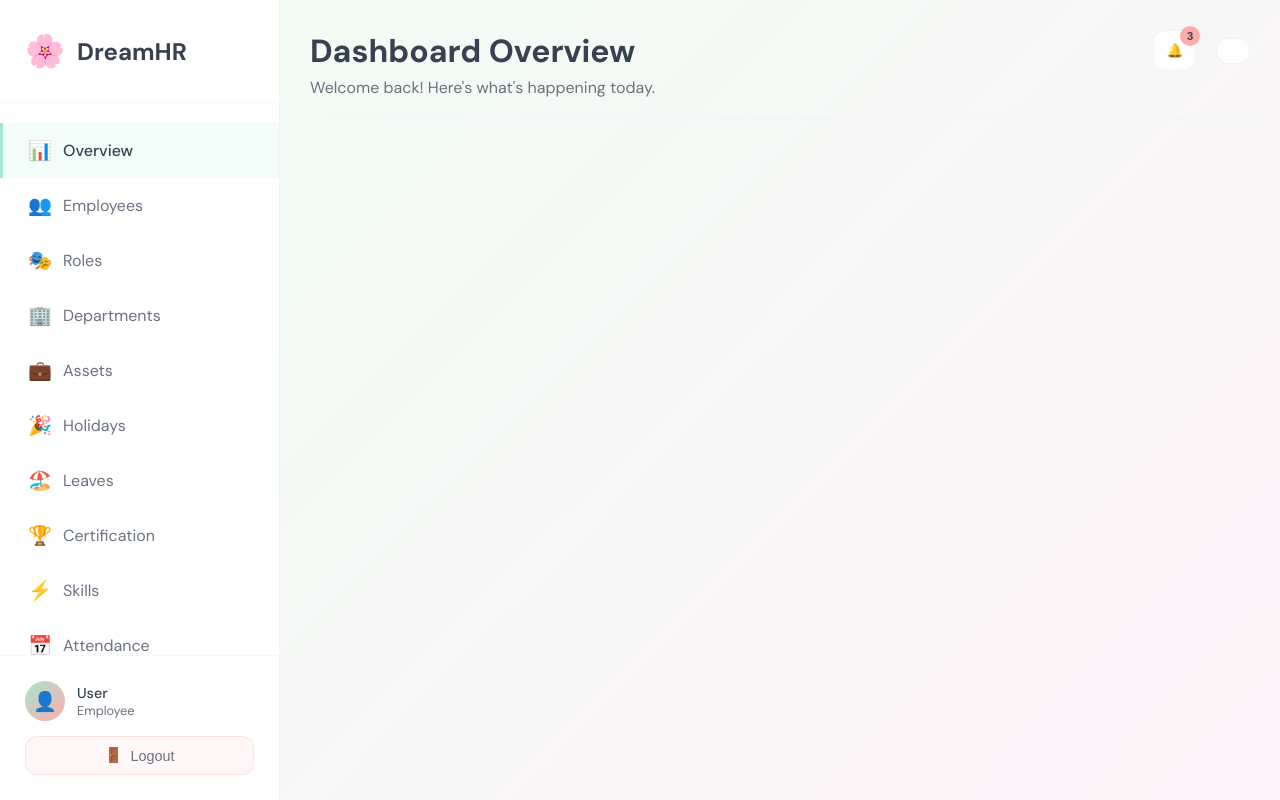
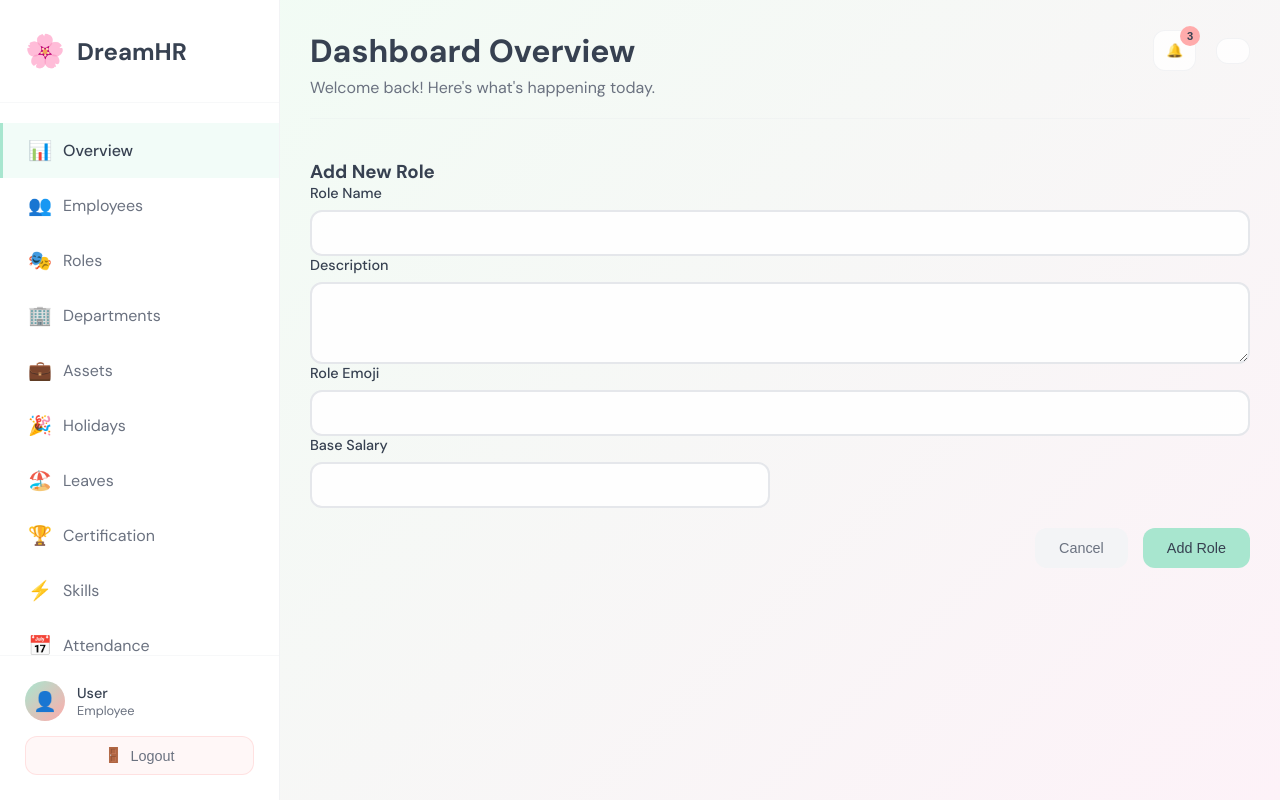
Before and after one commit to KyawKyawLin19/ems-php, a PHP site: page /role_add.php in a window 1280 px wide. Run offline with PHP 8.4, Linux system fonts and the light colour scheme.

Commit message:
Updating role features

```diff
--- a/admin/Role.php
+++ b/admin/Role.php
@@ -19,6 +19,17 @@ class Role
         return $stmt->fetchAll();
     }
 
+    public function addRoles($data){
+        $pdo = $this->getPDO();
+        $stmt = $pdo->prepare("INSERT INTO roles (role_name, description, emoji, base_salary) VALUES (:name, :description, :emoji, :base_salary)");
+        return $stmt->execute([
+            ':name' => $data['name'],
+            ':description' => $data['description'],
+            ':emoji' => $data['emoji'],
+            ':base_salary' => $data['base_salary'],
+        ]);
+    }
+
 
 }
 ?>
--- a/admin/role_add.php
+++ b/admin/role_add.php
@@ -1,111 +1,58 @@
+<?php
+
+require_once("Role.php");
+
+if(isset($_POST['submit'])){
+    //die(var_dump($_POST));
+    $roleObj = new Role();
+    $addRoleObj = $roleObj->addRoles($_POST);
+    if ($addRoleObj) {
+        echo "<script>alert('Successfully Created!');window.location.href='roles.php';</script>";
+    }
+}
+
+
+?>
+
+
+
 <?php require_once('layouts/master.php') ?>
     <!-- Add Employee Modal  -->
-    <div id="addRoleModal" class="modal">
-        <div class="modal-content">
-            <div class="modal-header">
+    <div>
+        <div>
+            <div>
                 <h3>Add New Role</h3>
-                <button class="close-btn" id="closeRoleModal">&times;</button>
             </div>
-            <form id="addRoleForm" class="modal-form">
+            <form method="POST" id="addRoleForm" >
                 <div class="form-group">
                     <label for="roleName">Role Name</label>
-                    <input type="text" id="roleName" required>
+                    <input type="text" id="roleName" name="name" required>
                     <span class="input-focus"></span>
                 </div>
 
                 <div class="form-group">
                     <label for="roleDescription">Description</label>
-                    <textarea id="roleDescription" rows="3" required></textarea>
+                    <textarea id="roleDescription" rows="3" name="description" required></textarea>
                     <span class="input-focus"></span>
                 </div>
 
                 <div class="form-group">
-                    <label for="roleLevel">Role Level</label>
-                    <select id="roleLevel" required>
-                        <option value="">Select Level</option>
-                        <option value="executive">Executive</option>
-                        <option value="senior">Senior</option>
-                        <option value="mid">Mid-Level</option>
-                        <option value="junior">Junior</option>
-                        <option value="entry">Entry Level</option>
-                    </select>
-                    <span class="input-focus"></span>
+                    <label for="roleEmoji">Role Emoji</label>
+                    <input type="text" id="roleEmoji" name="emoji" required>
                 </div>
 
-                <div class="form-group">
-                    <label for="roleDepartment">Department</label>
-                    <select id="roleDepartment" required>
-                        <option value="">Select Department</option>
-                        <option value="hr">Human Resources</option>
-                        <option value="it">Information Technology</option>
-                        <option value="finance">Finance</option>
-                        <option value="marketing">Marketing</option>
-                        <option value="sales">Sales</option>
-                        <option value="operations">Operations</option>
-                        <option value="all">All Departments</option>
-                    </select>
-                    <span class="input-focus"></span>
-                </div>
 
                 <div class="form-row">
                     <div class="form-group">
-                        <label for="roleMinSalary">Minimum Salary</label>
-                        <input type="number" id="roleMinSalary" min="0" step="1000" required>
-                        <span class="input-focus"></span>
-                    </div>
-
-                    <div class="form-group">
-                        <label for="roleMaxSalary">Maximum Salary</label>
-                        <input type="number" id="roleMaxSalary" min="0" step="1000" required>
+                        <label for="roleMinSalary">Base Salary</label>
+                        <input type="number" id="roleMinSalary" min="0" step="1000" name="base_salary" required>
                         <span class="input-focus"></span>
                     </div>
                 </div>
 
-                <div class="form-group">
-                    <label class="field-label">Permissions</label>
-                    <div class="checkbox-group">
-                        <label class="checkbox-container">
-                            <input type="checkbox" name="rolePermissions" value="read">
-                            <span class="checkbox-mark"></span>
-                            Read Access
-                        </label>
-                        <label class="checkbox-container">
-                            <input type="checkbox" name="rolePermissions" value="write">
-                            <span class="checkbox-mark"></span>
-                            Write Access
-                        </label>
-                        <label class="checkbox-container">
-                            <input type="checkbox" name="rolePermissions" value="delete">
-                            <span class="checkbox-mark"></span>
-                            Delete Access
-                        </label>
-                        <label class="checkbox-container">
-                            <input type="checkbox" name="rolePermissions" value="admin">
-                            <span class="checkbox-mark"></span>
-                            Admin Access
-                        </label>
-                    </div>
-                </div>
-
-                <div class="form-group">
-                    <label class="field-label">Status</label>
-                    <div class="radio-group">
-                        <label class="radio-container">
-                            <input type="radio" name="roleStatus" value="active" checked required>
-                            <span class="radio-mark"></span>
-                            Active
-                        </label>
-                        <label class="checkbox-container">
-                            <input type="radio" name="roleStatus" value="inactive" required>
-                            <span class="radio-mark"></span>
-                            Inactive
-                        </label>
-                    </div>
-                </div>
-
                 <div class="modal-actions">
-                    <button type="button" class="btn btn-secondary" id="cancelRoleBtn">Cancel</button>
-                    <button type="submit" class="btn btn-primary">Add Role</button>
+                    <button type="button" name ="cancel" class="btn btn-secondary" id="cancelRoleBtn">Cancel</button>
+                    <button type="submit" name="submit" class="btn btn-primary">Add Role</button>
                 </div>
             </form>
         </div>
```
Also changed, not shown: admin/roles.php (+12 -40 lines).
